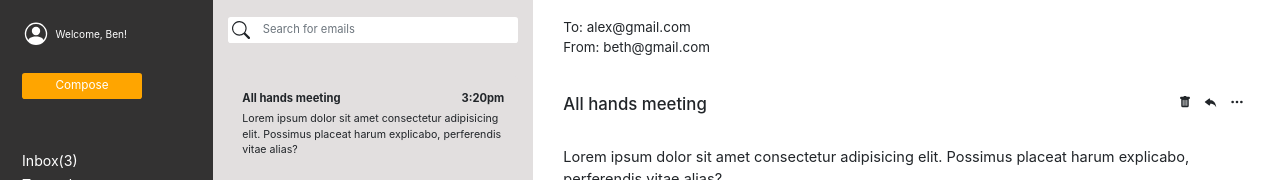
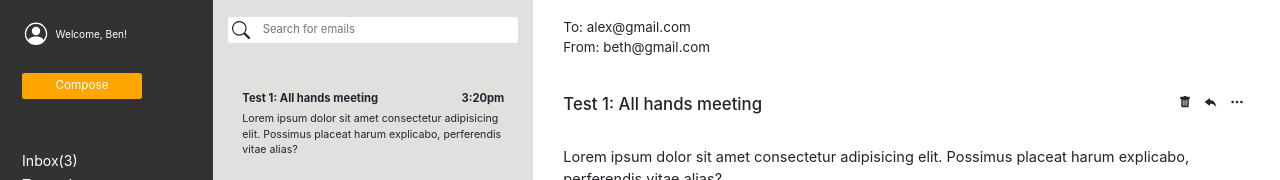
Before and after one commit to benong777/email-template-with-angular, an Angular app: page / in a window 1280 px wide. Shown: the top 180 px of the page. Built offline with nearby package versions, Linux system fonts and the light colour scheme.

Commit message:
Moved email array data to the emailManagementService

```diff
--- a/src/app/app.component.html
+++ b/src/app/app.component.html
@@ -1,14 +1,4 @@
-<!-- * * * * * * * * * * * * * * * * * * * * * * * * * * * * * * * -->
-<!-- * * * * * * * * * * * The content below * * * * * * * * * * * -->
-<!-- * * * * * * * * * * is only a placeholder * * * * * * * * * * -->
-<!-- * * * * * * * * * * and can be replaced. * * * * * * * * * * * -->
-<!-- * * * * * * * * * * * * * * * * * * * * * * * * * * * * * * * -->
-<!-- * * * * * * * * * Delete the template below * * * * * * * * * * -->
-<!-- * * * * * * * to get started with your project! * * * * * * * * -->
-<!-- * * * * * * * * * * * * * * * * * * * * * * * * * * * * * * * -->
-
 <style>
-
 </style>
 
 <div class="container-fluid screen">
@@ -36,27 +26,14 @@
       </div>
       <div class="notification-col col-12 col-sm-8 col-md-3 pt-4">
           <app-search-bar></app-search-bar>
-          <!-- Search bar -->
-          <!-- <form action="" method="">
-              <div class="form-group mb-5">
-                  <div class="input-group">
-                      <svg id="search-icon" xmlns="http://www.w3.org/2000/svg" width="26" height="26" fill="currentColor" class="bi bi-search border-0 rounded-left" viewBox="0 0 16 16">
-                          <path d="M11.742 10.344a6.5 6.5 0 1 0-1.397 1.398h-.001c.03.04.062.078.098.115l3.85 3.85a1 1 0 0 0 1.415-1.414l-3.85-3.85a1.007 1.007 0 0 0-.115-.1zM12 6.5a5.5 5.5 0 1 1-11 0 5.5 5.5 0 0 1 11 0z"/></svg>
-                      <input type="text" class="form-control search-box border-0" id="search-input" placeholder="Search for emails">
-                  </div>
-              </div>
-          </form> -->
 
           <!-- Notification cards -->
           <div  class="card notification-card border-0"
-                *ngFor="let email of emails; let i=index">
+                *ngFor="let email of newEmails; let i=index">
                 <div    class="card-body"
                         *ngIf="!emailsEmpty"
-                        (click)="onEmailSelect(i)">
+                        (click)="onNewEmailSelect(i)">
                     <app-list-item [currEmail]="email"></app-list-item>
-                    <!-- <span class="notification-date">{{email.date}}</span>
-                    <div class="notification-title">{{email.subject}}</div>
-                    <p class="notification-content">{{email.content}}</p> -->
                 </div>
           </div>
     </div>
@@ -64,53 +41,10 @@
     <!-- Email content section -->
     <div class="col-12 col-sm-12 col-md-7 pt-4">
         <app-email-content  [emailsEmptyFlag]="emailsEmpty"
-                            [currEmail]="emails[currEmailIndex]"
-                            (deleteEmailEvent)="deleteEmail()"></app-email-content>
-      <!-- <div class="container">
-        <div class="row">
-            <div class="col email-address"
-                *ngIf="!emailsEmpty">To: {{emails[currEmailIndex].to}}<br>From: {{emails[currEmailIndex].from}}<br>
-            </div>
-        </div>
-
-        <div    class="email-subject h4 mt-5 pt-1"
-                *ngIf="!emailsEmpty">{{emails[currEmailIndex].subject}}
-            <span>
-                <svg xmlns="http://www.w3.org/2000/svg" width="16" height="16" fill="currentColor" class="bi bi-three-dots float-right" viewBox="0 0 16 16">
-                    <path d="M3 9.5a1.5 1.5 0 1 1 0-3 1.5 1.5 0 0 1 0 3zm5 0a1.5 1.5 0 1 1 0-3 1.5 1.5 0 0 1 0 3zm5 0a1.5 1.5 0 1 1 0-3 1.5 1.5 0 0 1 0 3z"/>
-                </svg>
-                <svg xmlns="http://www.w3.org/2000/svg" width="16" height="16" fill="currentColor" class="bi bi-reply-fill float-right" viewBox="0 0 16 16">
-                    <path d="M5.921 11.9L1.353 8.62a.719.719 0 0 1 0-1.238L5.921 4.1A.716.716 0 0 1 7 4.719V6c1.5 0 6 0 7 8-2.5-4.5-7-4-7-4v1.281c0 .56-.606.898-1.079.62z"/>
-                </svg>
-                <svg    (click)="onDeleteEmail()"
-                        xmlns="http://www.w3.org/2000/svg" width="16" height="16" fill="currentColor" class="bi bi-trash-fill float-right" viewBox="0 0 16 16">
-                        <path d="M2.5 1a1 1 0 0 0-1 1v1a1 1 0 0 0 1 1H3v9a2 2 0 0 0 2 2h6a2 2 0 0 0 2-2V4h.5a1 1 0 0 0 1-1V2a1 1 0 0 0-1-1H10a1 1 0 0 0-1-1H7a1 1 0 0 0-1 1H2.5zm3 4a.5.5 0 0 1 .5.5v7a.5.5 0 0 1-1 0v-7a.5.5 0 0 1 .5-.5zM8 5a.5.5 0 0 1 .5.5v7a.5.5 0 0 1-1 0v-7A.5.5 0 0 1 8 5zm3 .5v7a.5.5 0 0 1-1 0v-7a.5.5 0 0 1 1 0z"/>
-                </svg>
-            </span>
-        </div>
-        <div    class="email-subject h4 mt-5 pt-1"
-                *ngIf="emailsEmpty">No emails</div>
-
-        <div class="row email-content mt-5">
-            <div class="col"
-                *ngIf="!emailsEmpty">{{emails[currEmailIndex].content}}
-            </div>
-        </div>
-
-        <form action="" method="">
-            <div class="form-group reply-box-container border rounded">
-                <textarea class="form-control email-reply-box border-0" rows="6"></textarea>
-                <button class="email-reply-btn float-right btn btn-outline-warning mr-2 mt-1">Reply</button>
-                <svg id="attachment-icon" xmlns="http://www.w3.org/2000/svg" width="26" height="26" fill="currentColor" class="float-left bi bi-paperclip mt-1" viewBox="0 0 16 16">
-                    <path d="M4.5 3a2.5 2.5 0 0 1 5 0v9a1.5 1.5 0 0 1-3 0V5a.5.5 0 0 1 1 0v7a.5.5 0 0 0 1 0V3a1.5 1.5 0 1 0-3 0v9a2.5 2.5 0 0 0 5 0V5a.5.5 0 0 1 1 0v7a3.5 3.5 0 1 1-7 0V3z"/>
-                        </svg>
-            </div>
-        </form> -->
-
+                            [currEmail]="newEmails[currEmailIndex]"
+                            (deleteEmailEvent)="onDeleteNewEmail()"></app-email-content>
         </div>
     </div>
 </div>
 
-
-
 <router-outlet></router-outlet>
--- a/src/app/app.component.ts
+++ b/src/app/app.component.ts
@@ -1,82 +1,52 @@
-import { Component } from '@angular/core';
+import { Component, OnInit } from '@angular/core';
+import { EmailManagementService } from './services/email-management.service';
 
 @Component({
   selector: 'app-root',
   templateUrl: './app.component.html',
-  styleUrls: ['./app.component.css']
+  styleUrls: ['./app.component.css'],
+  providers: [EmailManagementService]
 })
-export class AppComponent {
+
+export class AppComponent implements OnInit {
+  newEmails: {  date: string,
+                subject: string,
+                content: string,
+                to: string,
+                from: string } [] = [];
+
   title = 'email-template-with-angular';
 
-  emailDate = '';
-  emailSubject = '';
-  emailContent = '';
-  emailTo = '';
-  emailFrom = '';
+  constructor(private emailManagementService: EmailManagementService) {
+  }
 
+  ngOnInit() {
+    this.newEmails = this.emailManagementService.newEmails;
+    this.inboxTotal = this.emailManagementService.inboxTotal;
+  }
+
+  inboxTotal = 0;
+  trashTotal = 0;
   currEmailIndex = 0;
   emailsEmpty = false;
-  trashTotal = 0;
 
-  emails = [
-    {
-      date: '3:20pm',
-      subject: 'All hands meeting',
-      content: 'Lorem ipsum dolor sit amet consectetur adipisicing elit. Possimus placeat harum explicabo, perferendis vitae alias?',
-      to: 'alex@gmail.com',
-      from: 'beth@gmail.com'
-    },
-    {
-      date: 'Mar 2, 2021',
-      subject: 'Linkedin daily feed',
-      content: 'Lorem ipsum dolor sit amet, consectetur adipisicing elit. Explicabo dolores amet incidunt excepturi, tempore placeat. Impedit sit ullam dolorum repellendus.',
-      to: 'chris@gmail.com',
-      from: 'dave@gmail.com'
-    },
-    {
-      date: 'Mar 3, 2021',
-      subject: 'Appointment reminder',
-      content: 'Lorem ipsum dolor sit amet, consectetur adipisicing elit. Explicabo dolores amet incidunt excepturi, tempore placeat. Impedit sit ullam dolorum repellendus.',
-      to: 'emily@gmail.com',
-      from: 'felicia@gmail.com'
-    }
-  ];
-
-  inboxTotal = this.emails.length;
-
-  deleteEmail() {
-    // Max index is the length of the emails
-    let max = this.emails.length -1;
-
-    // When the selected email is at index 0
-    if (this.currEmailIndex === 0) {
-      if (max === 0) {
-        // If max === 0, there are no emails
-        this.emailsEmpty = true;
-      }
-        // Delete email and keep index at 0
-        this.emails.splice(this.currEmailIndex, 1);
-        this.currEmailIndex = 0;
-    }
-
-    // If selected email index is > 0, delete and decrement the index
-    else if (this.currEmailIndex >= 0) {
-      this.emails.splice(this.currEmailIndex, 1);
-      this.currEmailIndex -= 1;
-    }
-
-    // Update inbox/trash total
-    this.inboxTotal = this.emails.length;
-    this.trashTotal += 1;
+  onDeleteNewEmail() {
+    this.emailManagementService.deleteNewEmail();
+    this.currEmailIndex = this.emailManagementService.currEmailIndex;
+    this.inboxTotal = this.emailManagementService.inboxTotal;
+    this.trashTotal = this.emailManagementService.trashTotal;
+    this.emailsEmpty = this.emailManagementService.emailsEmpty;
   }
 
   // Update selected email card data
   onEmailSelect(index: number) {
     this.currEmailIndex = index;
-    this.emailDate = this.emails[index].date;
-    this.emailSubject = this.emails[index].subject;
-    this.emailContent = this.emails[index].content;
-    this.emailTo = this.emails[index].to;
-    this.emailFrom = this.emails[index].from;
+    this.emailManagementService.onEmailSelect(index);
   }
+
+  onNewEmailSelect(index: number) {
+    this.emailManagementService.onNewEmailSelect(index);
+    this.currEmailIndex = index;
+  }
+
 }
--- /dev/null
+++ b/src/app/services/email-management.service.ts
@@ -0,0 +1,77 @@
+export class EmailManagementService {
+    newEmails = [
+        {
+            date: '3:20pm',
+            subject: 'Test 1: All hands meeting',
+            content: 'Lorem ipsum dolor sit amet consectetur adipisicing elit. Possimus placeat harum explicabo, perferendis vitae alias?',
+            to: 'alex@gmail.com',
+            from: 'beth@gmail.com'
+        },
+        {
+            date: 'Mar 2, 2021',
+            subject: 'Linkedin daily feed',
+            content: 'Lorem ipsum dolor sit amet, consectetur adipisicing elit. Explicabo dolores amet incidunt excepturi, tempore placeat. Impedit sit ullam dolorum repellendus.',
+            to: 'chris@gmail.com',
+            from: 'dave@gmail.com'
+        },
+        {
+            date: 'Mar 3, 2021',
+            subject: 'Appointment reminder',
+            content: 'Lorem ipsum dolor sit amet, consectetur adipisicing elit. Explicabo dolores amet incidunt excepturi, tempore placeat. Impedit sit ullam dolorum repellendus.',
+            to: 'emily@gmail.com',
+            from: 'felicia@gmail.com'
+        }
+        ];
+
+    currEmailIndex = 0;
+    emailsEmpty = false;
+    trashTotal = 0;
+
+    inboxTotal = this.newEmails.length;
+
+    deleteNewEmail() {
+        // Max index is the length of the emails
+        let max = this.newEmails.length -1;
+
+        // When the selected email is at index 0
+        if (this.currEmailIndex === 0) {
+          if (max === 0) {
+            // If max === 0, there are no emails
+            this.emailsEmpty = true;
+          }
+            // Delete email and keep index at 0
+            this.newEmails.splice(this.currEmailIndex, 1);
+            this.currEmailIndex = 0;
+        }
+
+        // If selected email index is > 0, delete and decrement the index
+        else if (this.currEmailIndex >= 0) {
+          this.newEmails.splice(this.currEmailIndex, 1);
+          this.currEmailIndex -= 1;
+        }
+
+        // Update inbox/trash total
+        this.inboxTotal = this.newEmails.length;
+        this.trashTotal += 1;
+      }
+
+    // Update selected email card data
+    onEmailSelect(index: number) {
+        // this.currEmailIndex = index;
+        // this.emailDate = this.emails[index].date;
+        // this.emailSubject = this.emails[index].subject;
+        // this.emailContent = this.emails[index].content;
+        // this.emailTo = this.emails[index].to;
+        // this.emailFrom = this.emails[index].from;
+        //console.log(index);
+    }
+
+    onNewEmailSelect(index: number) {
+        this.currEmailIndex = index;
+        console.log('newEmail Selected: ' + index);
+    }
+
+    printLog(message: number) {
+        console.log(message);
+    }
+}
```
Also changed, not shown: src/app/email-content/email-content.component.html (+4 -3 lines).
